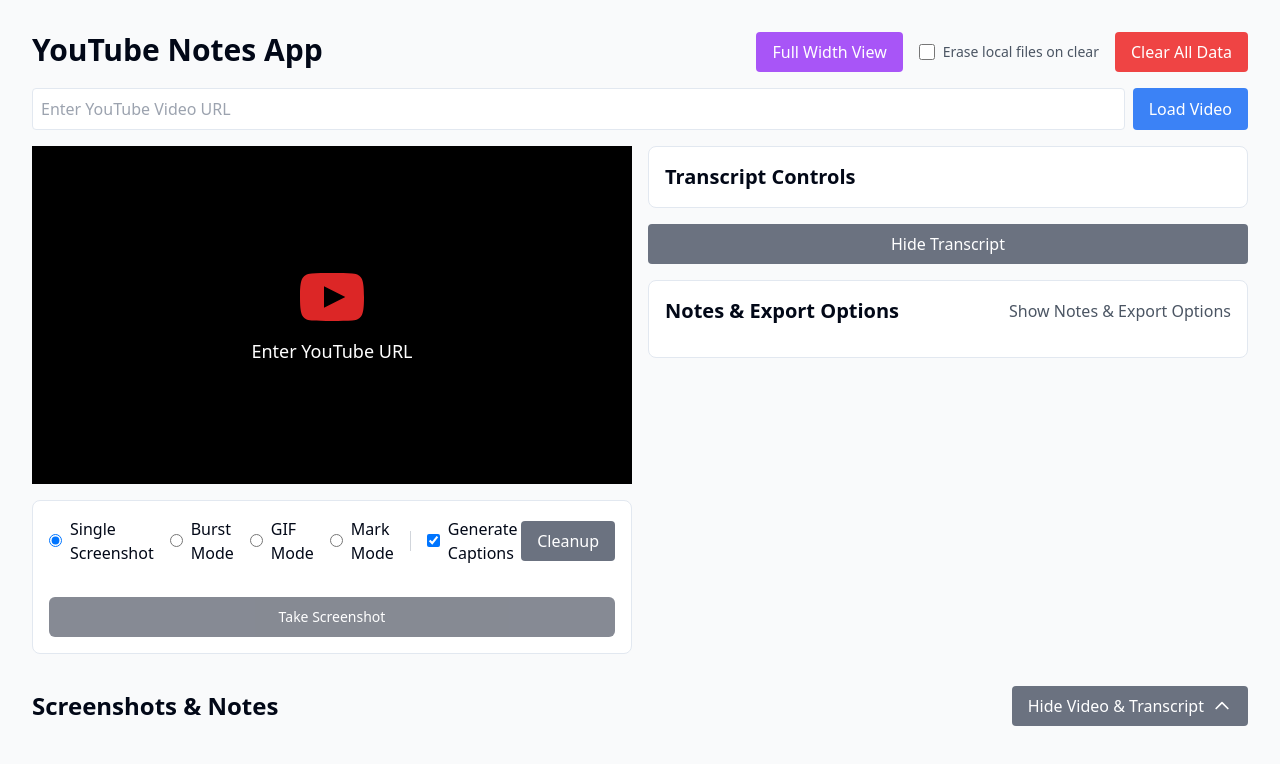
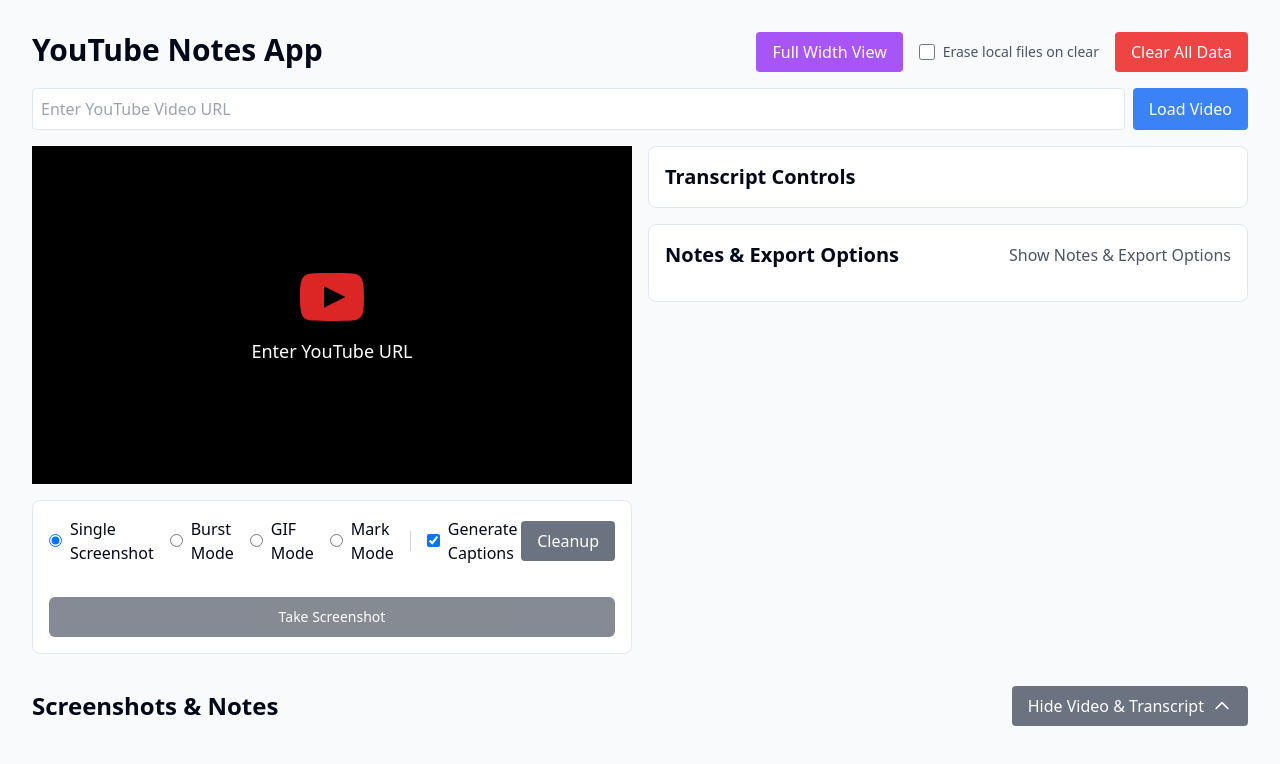
Before and after one commit to BSM0oo/YouTube-screenshot-AI-context-caption, a React (Vite) app in the folder frontend/: page / in a window 1280 px wide. Shown: the top 764 px of the page. Built offline with nearby package versions, Linux system fonts and the light colour scheme.

Commit message:
title bar persists

```diff
--- a/frontend/src/App.jsx
+++ b/frontend/src/App.jsx
@@ -272,9 +272,7 @@
   return (
     <div className="app-container bg-gray-50">
       <div className={`content-container ${!isFullWidth ? 'constrained' : ''}`}>
-        {/* Add view toggle button next to the clear data button */}
-        {isMainContentVisible && (
-          <>
+        {/* Title section - always visible */}
         <div className="flex flex-col w-full mb-4">
           <div className="flex flex-col sm:flex-row justify-between items-start w-full">
             <div className="flex flex-col w-full sm:w-auto">
@@ -318,6 +316,10 @@
             {error}
           </div>
         )}
+
+        {/* Main content section - can be hidden */}
+        {isMainContentVisible && (
+          <>
 
             <form onSubmit={handleVideoSubmit} className="mb-4 w-full">
               <div className="flex flex-col sm:flex-row gap-2">
--- a/frontend/src/components/TranscriptViewer.jsx
+++ b/frontend/src/components/TranscriptViewer.jsx
@@ -8,7 +8,6 @@
   onTimeClick,
   onAnalysisGenerated
 }) => {
-  const [showTranscript, setShowTranscript] = useState(true);
   const [analyzingTranscript, setAnalyzingTranscript] = useState(false);
   const [error, setError] = useState('');
   const transcriptRef = useRef(null);
@@ -20,7 +19,8 @@
 
   // Handle auto-scrolling of transcript
   useEffect(() => {
-    if (showTranscript && transcriptRef.current) {
+    if (transcriptRef.current) {
+
       const transcriptElement = transcriptRef.current;
       const timestampElements = transcriptElement.getElementsByClassName('timestamp');
 
@@ -38,7 +38,7 @@
         }
       }
     }
-  }, [currentTime, showTranscript]);
+  }, [currentTime]);
 
   const analyzeTranscript = async () => {
     if (!transcript.length) return;
@@ -65,23 +65,13 @@
 
   return (
     <div className="space-y-4">
-      <div className="flex gap-2">
-        <button
-          onClick={() => setShowTranscript(!showTranscript)}
-          className="flex-1 bg-gray-500 text-white px-4 py-2 rounded hover:bg-gray-600"
-        >
-          {showTranscript ? 'Hide Transcript' : 'Show Transcript'}
-        </button>
-
-      </div>
-
       {error && (
         <div className="bg-red-100 border border-red-400 text-red-700 px-4 py-3 rounded">
           {error}
         </div>
       )}
 
-      {showTranscript && transcript.length > 0 && (
+      {transcript.length > 0 && (
         <div className="border rounded-lg p-4 bg-white overflow-hidden">
           <h2 className="text-lg font-bold mb-4">Transcript</h2>
           <div
```
Also changed, not shown: 2 other files (tests, documents, lock files or other folders). Lines whose indentation alone changed are shown as unchanged.
